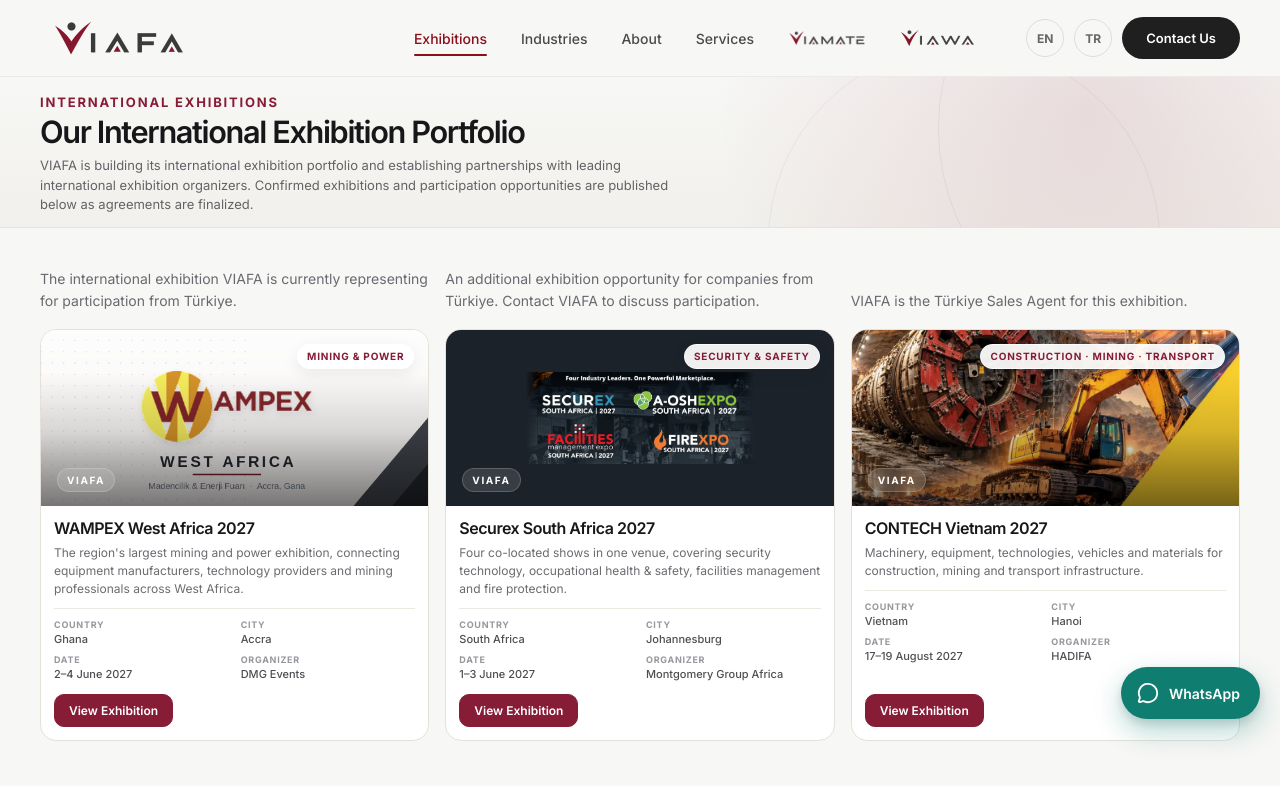
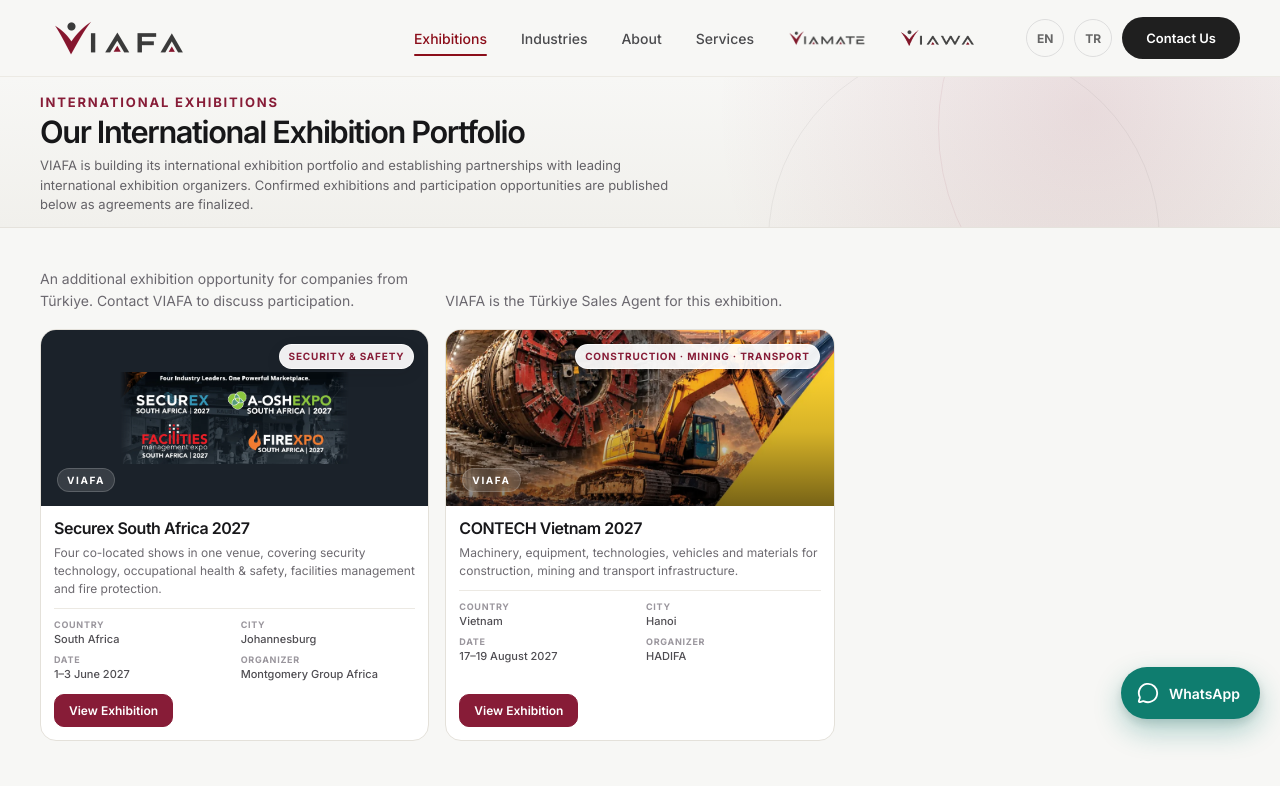
Before and after one commit to gtexglobalturkey-crypto/expovia-website, a React (Vite) app: page /exhibitions in a window 1280 px wide. Shown: the top 786 px of the page. Built offline with nearby package versions, Linux system fonts and the light colour scheme.

Commit message:
Remove WAMPEX from public VIAFA website

```diff
--- a/src/components/exhibitions/FeaturedExhibitions.jsx
+++ b/src/components/exhibitions/FeaturedExhibitions.jsx
@@ -2,7 +2,6 @@ import { Link } from "react-router-dom";
 
 import { useTranslation } from "../../hooks/useTranslation";
 
-import wampexImage from "../../assets/exhibitions/wampex-01.png";
 import securexImage from "../../assets/exhibitions/securex/securex-2027-hero.webp";
 
 import { SECUREX_PATH } from "../../data/securexSouthAfrica2027";
@@ -30,20 +29,6 @@ function FeaturedExhibitions() {
       button: "View Exhibition",
 
       exhibitions: [
-        {
-          id: 1,
-          path: "/exhibition-detail",
-          representationConfirmed: true,
-          image: wampexImage,
-          name: "WAMPEX West Africa 2027",
-          country: "Ghana",
-          city: "Accra",
-          date: "2–4 June 2027",
-          industry: "Mining & Power",
-          organizer: "DMG Events",
-          description:
-            "The region's largest mining and power exhibition, connecting equipment manufacturers, technology providers and mining professionals across West Africa.",
-        },
         {
           id: 2,
           path: SECUREX_PATH,
@@ -95,20 +80,6 @@ function FeaturedExhibitions() {
       button: "Fuarı İncele",
 
       exhibitions: [
-        {
-          id: 1,
-          path: "/exhibition-detail",
-          representationConfirmed: true,
-          image: wampexImage,
-          name: "WAMPEX West Africa 2027",
-          country: "Gana",
-          city: "Accra",
-          date: "2–4 Haziran 2027",
-          industry: "Madencilik & Enerji",
-          organizer: "DMG Events",
-          description:
-            "Batı Afrika'nın en büyük madencilik ve enerji fuarı; ekipman üreticilerini, teknoloji sağlayıcılarını ve sektör profesyonellerini bir araya getiriyor.",
-        },
         {
           id: 2,
           path: SECUREX_PATH,
```
